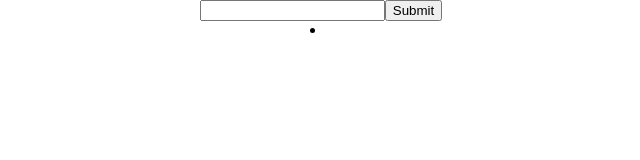
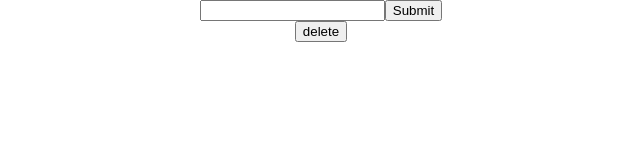
Before and after one commit to keeganthomp/reactTodoApp, a React (Create React App) app: page / in a window 1280 px wide. Both pictures are taken after a click on the input 732 px from the left and 10 px from the top of the page. Shown: the top 160 px of the page, without its empty margins (319-959 px from the left). Built offline with nearby package versions, Linux system fonts and the light colour scheme.

Commit message:
adding deleting todo functionality

```diff
--- a/src/components/TodoItem.js
+++ b/src/components/TodoItem.js
@@ -4,16 +4,16 @@ import "../styles/App.css";
 class TodoItem extends Component {
   render() {
     let todos = this.props.todos.map(e => {
+      let index = this.props.todos.indexOf(e);
       return (
-        <div key={e}>
-          <li>
-            {e}
-          </li>
+        <div key={Math.random()}>
+          {e}
+          <button id={index} onClick={this.props.delete}>delete</button>
         </div>
       );
     });
     return (
-      <div>
+      <div className="todoContainer">
         {todos}
       </div>
     );
--- a/src/components/TodoList.js
+++ b/src/components/TodoList.js
@@ -23,20 +23,33 @@ class TodoList extends Component {
   handleSubmit = e => {
     let todoArr = this.state.todoList;
     todoArr.push(this.state.todoItem);
-    this.setState({todoList: todoArr})
-    this.setState({todoItem: ""});
+    this.setState({ todoList: todoArr });
+    this.setState({ todoItem: "" });
     let todoInput = document.querySelector(".todoInput");
     todoInput.value = "";
     console.log(this.state.todoList);
   };
 
+  deleteTodo = e => {
+    let index = e.target.id;
+    console.log("index ", index);
+    let todoArr = this.state.todoList;
+    console.log("todoArr ", todoArr);
+    todoArr.splice(index, 1);
+    console.log("deleting");
+  };
+
   render() {
     return (
       <div className="todoWrapper">
-        <input className="todoInput" type="text" onKeyUp={this.getTodoContent} />
+        <input
+          className="todoInput"
+          type="text"
+          onKeyUp={this.getTodoContent}
+        />
         <input type="submit" onClick={this.handleSubmit} />
         <div className="todoList">
-          <TodoItem todos={this.state.todoList}/>
+          <TodoItem todos={this.state.todoList} delete={this.deleteTodo} />
         </div>
       </div>
     );
```
